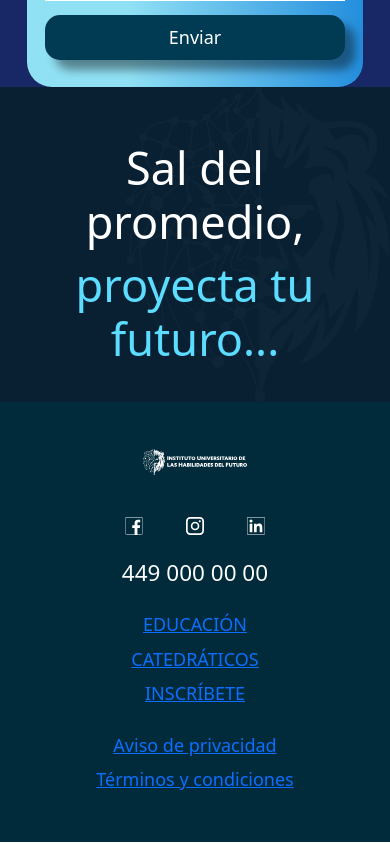
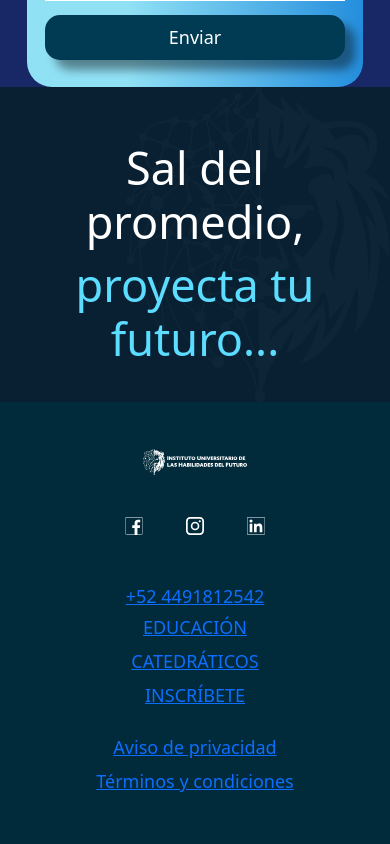
Before and after one commit to interactivms/IUHF, a Next.js app: page / in a window 390 px wide. Shown: the part 7808-8652 px from the top of the page. Built offline with nearby package versions, Linux system fonts and the light colour scheme.

Commit message:
Added phone number

```diff
--- a/src/components/footer/index.jsx
+++ b/src/components/footer/index.jsx
@@ -25,8 +25,9 @@ const index = () => {
             <img src="/img/socials/linkedin.svg" />
           </a>
         </div>
+        <br />
         <div>
-          <p>449 000 00 00</p>
+          <a href="tel:+524491812542">+52 4491812542</a>
         </div>
       </div>
       <div className="footerLinks">
```
